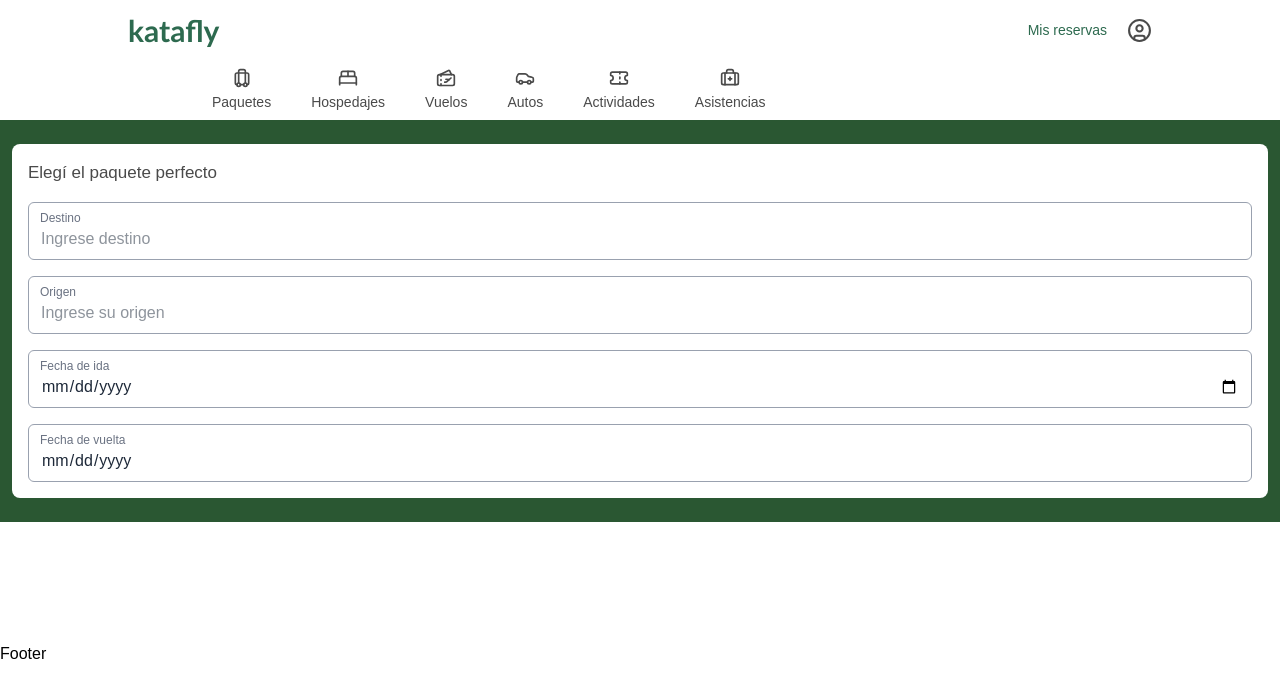
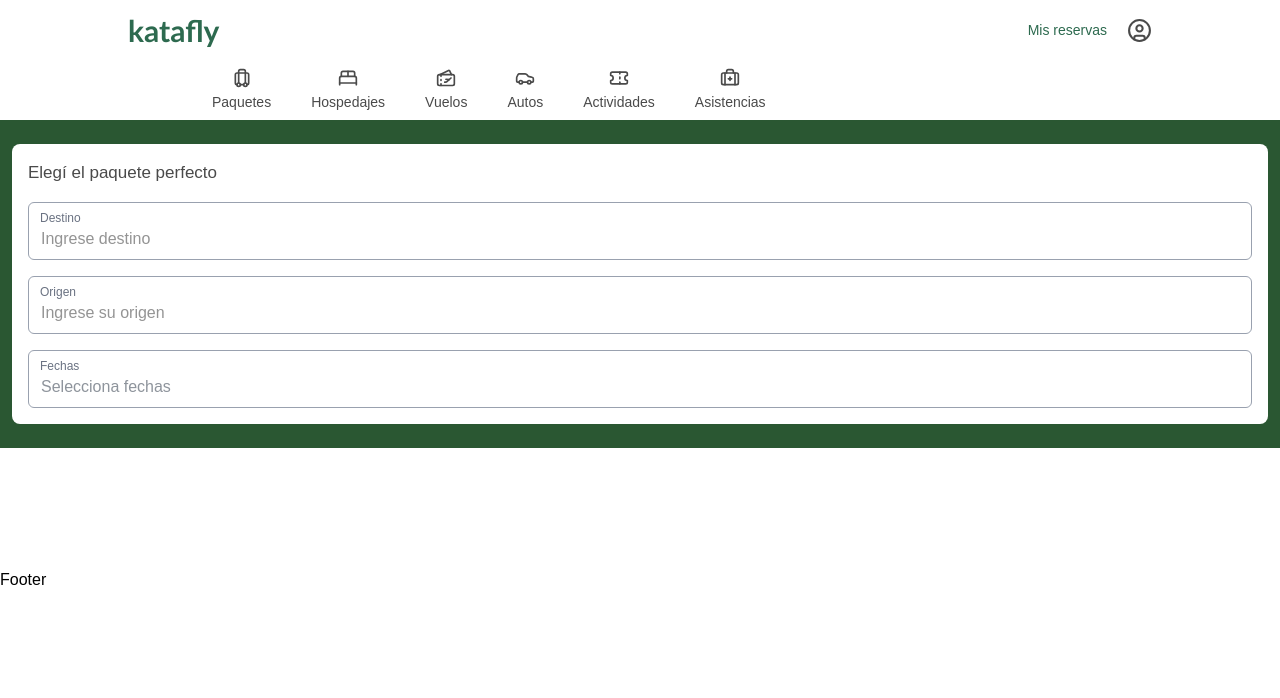
Before and after one commit to EnzoMasotta/proyectoIntegradorReact, a React (Vite) app: page /paquetes in a window 1280 px wide. Shown: the top 698 px of the page. Built offline with nearby package versions, Linux system fonts and the light colour scheme.

Commit message:
DatePicker

```diff
--- a/package.json
+++ b/package.json
@@ -14,6 +14,7 @@
     "lucide-react": "^0.503.0",
     "postcss": "^8.5.3",
     "react": "^19.0.0",
+    "react-day-picker": "^9.7.0",
     "react-dom": "^19.0.0",
     "react-router-dom": "^7.5.0",
     "tailwindcss": "^4.1.5"
--- /dev/null
+++ b/src/components/DatePicker.jsx
@@ -0,0 +1,128 @@
+import React, { useState, useEffect, useRef } from "react";
+import { DayPicker } from "react-day-picker";
+import { format } from "date-fns";
+import "react-day-picker/style.css";
+
+function useIsMobile(breakpoint = 768) {
+  const [isMobile, setIsMobile] = useState(false);
+  useEffect(() => {
+    const onResize = () => setIsMobile(window.innerWidth < breakpoint);
+    onResize();
+    window.addEventListener("resize", onResize);
+    return () => window.removeEventListener("resize", onResize);
+  }, [breakpoint]);
+  return isMobile;
+}
+
+export function DatePicker() {
+  const [range, setRange] = useState({ from: undefined, to: undefined });
+  const [open, setOpen] = useState(false);
+  const isMobile = useIsMobile();
+  const ref = useRef();
+
+  useEffect(() => {
+    if (!isMobile) {
+      const handleClickOutside = (e) => {
+        if (ref.current && !ref.current.contains(e.target)) {
+          setOpen(false);
+        }
+      };
+      document.addEventListener("mousedown", handleClickOutside);
+      return () =>
+        document.removeEventListener("mousedown", handleClickOutside);
+    }
+  }, [isMobile]);
+
+  const formatRange = (from, to) => {
+    if (from && to)
+      return `Del ${format(from, "d MMM")} al ${format(to, "d MMM")}`;
+    if (from) return `Del ${format(from, "d MMM")}`;
+    return "";
+  };
+
+  const handleSelect = (selectedRange) => {
+    const { from, to } = selectedRange || {};
+
+    // Si el usuario tocó 2 veces la misma fecha
+    if (from && to && from.getTime() === to.getTime()) {
+      const newFrom = new Date(from);
+      const newTo = new Date(newFrom);
+      newTo.setDate(newTo.getDate() + 2);
+
+      setRange({ from: newFrom, to: newTo });
+      return;
+    }
+
+    setRange(selectedRange);
+  };
+
+  const handleApply = () => {
+    if (range.from && range.to) {
+      setOpen(false);
+    }
+  };
+
+  return (
+    <div className="relative w-full mt-4" ref={ref}>
+      <input
+        readOnly
+        value={formatRange(range.from, range.to)}
+        onClick={() => setOpen(true)}
+        placeholder="Selecciona fechas"
+        className="w-full border border-gray-400 text-gray-800 px-3 pt-6 pb-2 rounded-md focus:outline-none focus:border-blue-500"
+        style={{ paddingTop: "1.5rem" }}
+      />
+      <label className="absolute left-3 top-2 text-xs text-gray-500 pointer-events-none">
+        Fechas
+      </label>
+
+      {open &&
+        (isMobile ? (
+          <div className="fixed inset-0 bg-white z-50 overflow-y-auto p-4 flex flex-col">
+            <div className="flex justify-between items-center mb-2">
+              <h2 className="text-lg font-semibold">Selecciona fechas</h2>
+              <button
+                onClick={() => setOpen(false)}
+                className="text-blue-600 font-semibold"
+              >
+                Cerrar
+              </button>
+            </div>
+
+            <DayPicker
+              mode="range"
+              selected={range}
+              onSelect={handleSelect}
+              showOutsideDays
+              disabled={{ before: new Date() }}
+              numberOfMonths={1}
+            />
+
+            <button
+              disabled={!range.from || !range.to}
+              className={`mt-4 py-2 rounded-md text-white ${
+                !range.from || !range.to
+                  ? "bg-gray-400 cursor-not-allowed"
+                  : "bg-blue-600 hover:bg-blue-700"
+              }`}
+              onClick={handleApply}
+            >
+              Aplicar fechas
+            </button>
+          </div>
+        ) : (
+          <div className="absolute z-10 mt-2 bg-white shadow-lg border border-gray-200 rounded-md p-4">
+            <DayPicker
+              mode="range"
+              selected={range}
+              onSelect={handleSelect}
+              numberOfMonths={2}
+              pagedNavigation
+              showOutsideDays
+              disabled={{ before: new Date() }}
+            />
+          </div>
+        ))}
+    </div>
+  );
+}
--- a/src/components/PackagesSearchBar.jsx
+++ b/src/components/PackagesSearchBar.jsx
@@ -1,6 +1,7 @@
 import React from "react";
 import { SearchBarForm } from "./SearchBarForm";
 import { useState } from "react";
+import { DatePicker } from "./DatePicker";
 
 export function PackagesSearchBar() {
   const [origen, setOrigen] = useState("");
@@ -32,39 +33,7 @@ export function PackagesSearchBar() {
           onChange={(e) => setOrigen(e.target.value)}
         />
 
-        <SearchBarForm
-          label="Fecha de ida"
-          placeholder="Seleccione la fecha de ida"
-          name="fechaIda"
-          id="fechaIda"
-          type="date"
-          value={fechaIda}
-          onChange={(e) => {
-            setFechaIda(e.target.value);
-            // Si la fecha vuelta es anterior, la reseteamos
-            if (fechaVuelta && e.target.value > fechaVuelta) {
-              setFechaVuelta("");
-            }
-          }}
-        />
-
-        <SearchBarForm
-          label="Fecha de vuelta"
-          placeholder="Seleccione la fecha de vuelta"
-          name="fechaVuelta"
-          id="fechaVuelta"
-          type="date"
-          value={fechaVuelta}
-          min={fechaIda || undefined} // no permite fechas antes que ida
-          onChange={(e) => {
-            if (fechaIda && e.target.value < fechaIda) {
-              alert("La fecha de vuelta no puede ser anterior a la de ida");
-              return;
-            }
-            setFechaVuelta(e.target.value);
-          }}
-          disabled={!fechaIda} // deshabilitar si no hay fecha de ida
-        />
+        <DatePicker />
       </form>
     </section>
   );
--- a/src/components/SearchBarForm.jsx
+++ b/src/components/SearchBarForm.jsx
@@ -9,7 +9,7 @@ export const SearchBarForm = ({
   className = "",
   value,
   onChange,
-  ...rest // capturamos cualquier otra prop extra
+  ...rest
 }) => {
   return (
     <div className="relative w-full mt-4">
@@ -20,9 +20,9 @@ export const SearchBarForm = ({
         value={value}
         onChange={onChange}
         placeholder={placeholder}
-        className={`w-full border border-gray-400 text-gray-800 px-3 pt-6 pb-2 rounded-md focus:outline-none focus:border-blue-500 ${className}`}
+        className={`w-full border border-gray-400 text-[#2a2a2a] px-3 pt-6 pb-2 rounded-md focus:outline-none focus:border-blue-500 ${className}`}
         style={{ paddingTop: "1.5rem" }}
-        {...rest} // aquí pasamos las props extra como min, disabled, etc.
+        {...rest}
       />
       <label
         htmlFor={id}
```
Also changed, not shown: 1 other file (tests, documents, lock files or other folders).
